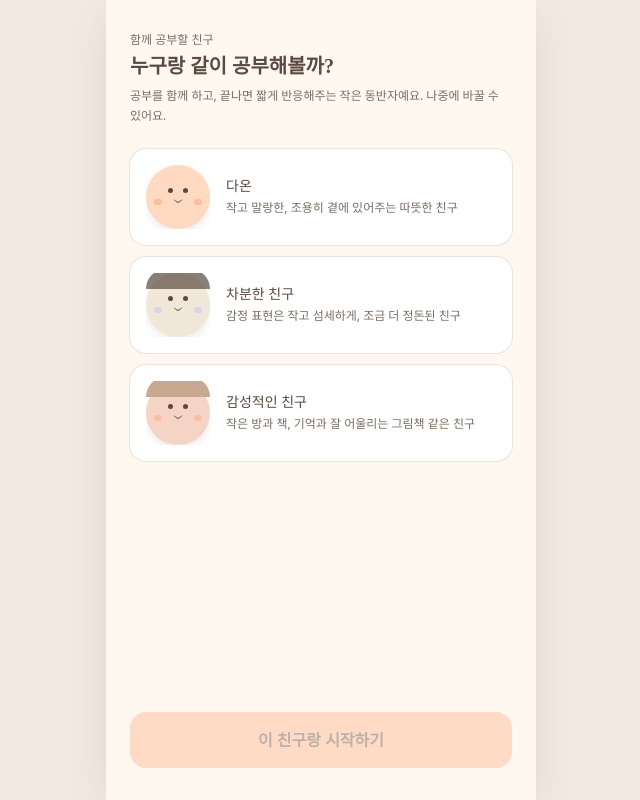
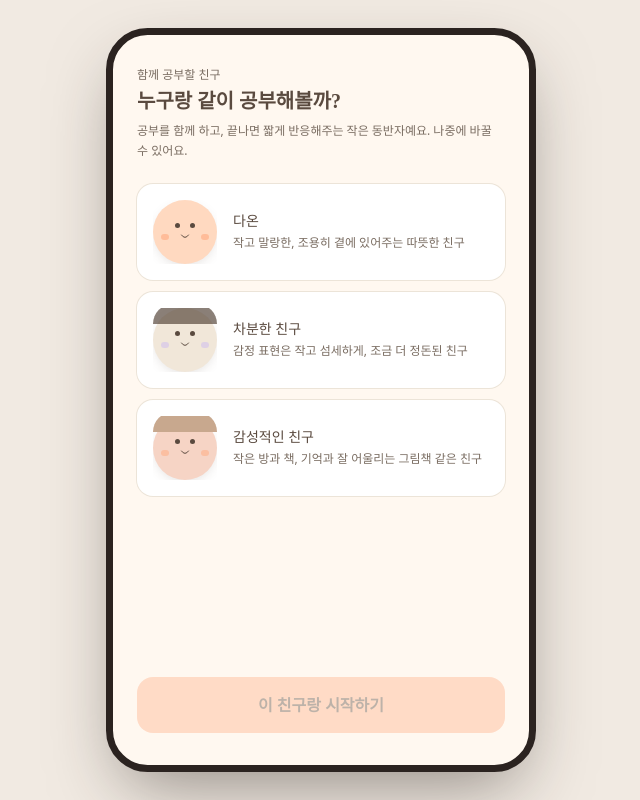
Before and after one commit to hapy9389-prog/study-AI, a Next.js app: page / in a window 1280 px wide. Shown: the whole page, without its empty margins (319-959 px from the left). Built offline with nearby package versions, Linux system fonts and the light colour scheme; a web font is replaced by a local one.

Commit message:
휴대폰 테두리

```diff
--- a/app/layout.tsx
+++ b/app/layout.tsx
@@ -1,4 +1,4 @@
-import type { Metadata } from "next";
+import type { Metadata, Viewport } from "next";
 import { Gowun_Batang, IBM_Plex_Sans_KR } from "next/font/google";
 import "./globals.css";
 
@@ -41,6 +41,12 @@ export const metadata: Metadata = {
   description: "공부하고, AI 공부 친구와 함께 성장하는 공부 게임",
 };
 
+// 노치/홈 인디케이터 영역까지 화면을 쓰고, BottomNavigation·ScreenShell 의 기존
+// env(safe-area-inset-bottom) 여백이 실제로 동작하게 한다.
+export const viewport: Viewport = {
+  viewportFit: "cover",
+};
+
 export default function RootLayout({ children }: LayoutProps<"/">) {
   return (
     <html lang="ko" className={`h-full ${sans.variable} ${serif.variable}`}>
--- a/app/page.tsx
+++ b/app/page.tsx
@@ -2,6 +2,7 @@
 
 import { useEffect, useReducer, useRef, useState } from "react";
 import MobileLayout from "@/components/layout/MobileLayout";
+import PhoneFrame from "@/components/layout/PhoneFrame";
 import type { NavTab } from "@/components/layout/BottomNavigation";
 import CharacterArea from "@/components/character/CharacterArea";
 import StudyCard from "@/components/study/StudyCard";
@@ -290,12 +291,12 @@ export default function Home() {
     setShowMyRoomScreen(true);
   };
 
-  // SSR/최초 렌더는 항상 여기 — 캐릭터 해석이 끝나기 전. 빈 cream 컬럼(한 프레임).
+  // SSR/최초 렌더는 항상 여기 — 캐릭터 해석이 끝나기 전. 빈 cream 화면(한 프레임).
   if (!characterChecked) {
     return (
-      <div className="flex min-h-screen w-full justify-center bg-warm-gray/10">
-        <div className="min-h-screen w-full max-w-[430px] bg-cream shadow-[var(--shadow-lift)]" />
-      </div>
+      <PhoneFrame>
+        <div className="min-h-0 flex-1" />
+      </PhoneFrame>
     );
   }
 
--- a/components/layout/MobileLayout.tsx
+++ b/components/layout/MobileLayout.tsx
@@ -1,5 +1,6 @@
 import type { ReactNode } from "react";
 import BottomNavigation, { type NavTab } from "./BottomNavigation";
+import PhoneFrame from "./PhoneFrame";
 
 interface MobileLayoutProps {
   children: ReactNode;
@@ -8,8 +9,9 @@ interface MobileLayoutProps {
   navLocked: boolean;
 }
 
-// Mobile-first shell: full-bleed on phones, centered as an app-like column on
-// wider (PC) viewports via max-width + centering — no hardcoded fixed width.
+// Mobile-first shell: 데스크톱에서는 PhoneFrame(스마트폰 프레임) 안, 모바일에서는
+// full-bleed. 내부 스크롤 영역(min-h-0 flex-1 overflow-y-auto)만 스크롤되고
+// BottomNavigation 은 프레임 하단에 항상 고정된다(shrink-0).
 export default function MobileLayout({
   children,
   activeTab,
@@ -17,17 +19,17 @@ export default function MobileLayout({
   navLocked,
 }: MobileLayoutProps) {
   return (
-    <div className="flex min-h-screen w-full justify-center bg-warm-gray/10">
-      <div className="flex min-h-screen w-full max-w-[430px] flex-col bg-cream shadow-[var(--shadow-lift)]">
-        <div className="motion-safe:animate-screen-enter flex flex-1 flex-col gap-4 overflow-y-auto py-6">
-          {children}
-        </div>
+    <PhoneFrame>
+      <div className="motion-safe:animate-screen-enter flex min-h-0 flex-1 flex-col gap-4 overflow-y-auto py-6">
+        {children}
+      </div>
+      <div className="shrink-0">
         <BottomNavigation
           activeTab={activeTab}
           onTabChange={onTabChange}
           navLocked={navLocked}
         />
       </div>
-    </div>
+    </PhoneFrame>
   );
 }
--- /dev/null
+++ b/components/layout/PhoneFrame.tsx
@@ -0,0 +1,22 @@
+import type { ReactNode } from "react";
+
+// 앱 외곽 셸. 데스크톱(md+)에서는 화면 중앙에 실제 스마트폰처럼 읽히는 프레임
+// (어두운 warm bezel = 두꺼운 border + 큰 radius + 깊은 soft shadow) 안에서 앱이
+// 렌더된다. 모바일/좁은 화면(<md)에서는 bezel 이 사라지고 기존 full-screen 앱 그대로.
+//
+// MobileLayout / ScreenShell / app/page.tsx 의 BootSplash 가 공통으로 이걸로 감싼다.
+// 내부 스크롤 영역과 BottomNavigation 배치는 children 몫 — 여기서는 고정 높이 +
+// overflow-hidden + flex column 만 책임진다(§ study-ai-3-breezy-cook 계획).
+//
+// 바깥은 모바일에서 block(<md), 데스크톱에서 flex-center(md:) — 좁은 화면에서
+// flex 자식의 width:100% 해석 문제로 콘텐츠가 가로로 넘치는 걸 피한다. screen 은
+// mx-auto 로 중앙 정렬하고, overflow-hidden 이 넘치는 자식을 잘라 준다.
+export default function PhoneFrame({ children }: { children: ReactNode }) {
+  return (
+    <div className="min-h-[100dvh] w-full bg-warm-gray/10 md:flex md:items-center md:justify-center md:py-7">
+      <div className="mx-auto flex h-[100dvh] min-h-0 w-full max-w-[430px] flex-col overflow-hidden bg-cream md:h-[calc(100dvh_-_3.5rem)] md:max-h-[880px] md:rounded-[2.6rem] md:border-[7px] md:border-[#2b2320] md:shadow-[0_28px_70px_-18px_rgb(43_35_32/0.5)]">
+        {children}
+      </div>
+    </div>
+  );
+}
--- a/components/layout/ScreenShell.tsx
+++ b/components/layout/ScreenShell.tsx
@@ -1,4 +1,5 @@
 import type { ReactNode } from "react";
+import PhoneFrame from "./PhoneFrame";
 
 interface ScreenShellProps {
   /** 있으면 상단에 "← 돌아가기" 고스트 버튼을 그린다. */
@@ -12,9 +13,9 @@ interface ScreenShellProps {
 }
 
 // 바텀 네비 없이 홈을 대체하는 풀스크린들(Social Check-in / 다온 꾸미기 /
-// 내 공간 / 친구 방)의 공통 셸. 이전에는 각 파일이 letterbox + cream 컬럼 +
-// 돌아가기 버튼 + h1 을 손으로 복붙했다 — 그 결과 px/py, 제목 스타일이 조금씩
-// 어긋났다. 이 컴포넌트로 단일화한다. MobileLayout(홈/기억 탭)은 그대로 둔다.
+// 내 공간 / 친구 방)의 공통 셸. 데스크톱에서는 PhoneFrame(스마트폰 프레임) 안,
+// 모바일에서는 full-bleed. 스크롤은 내부 컨테이너(min-h-0 flex-1 overflow-y-auto)
+// 에서만 일어난다 — 브라우저 body 는 스크롤되지 않는다.
 export default function ScreenShell({
   onBack,
   eyebrow,
@@ -27,10 +28,8 @@ export default function ScreenShell({
   const firstHeaderSpacing = onBack ? "mt-2" : "";
 
   return (
-    <div className="flex min-h-screen w-full justify-center bg-warm-gray/10">
-      <div
-        className="motion-safe:animate-screen-enter flex min-h-screen w-full max-w-[430px] flex-col bg-cream px-6 pb-[max(2rem,env(safe-area-inset-bottom))] pt-8 shadow-[var(--shadow-lift)]"
-      >
+    <PhoneFrame>
+      <div className="motion-safe:animate-screen-enter flex min-h-0 flex-1 flex-col overflow-y-auto px-6 pb-[max(2rem,env(safe-area-inset-bottom))] pt-8">
         {onBack && (
           <button type="button" onClick={onBack} className="btn-ghost">
             ← 돌아가기
@@ -57,6 +56,6 @@ export default function ScreenShell({
 
         {footer && <div className="mt-6">{footer}</div>}
       </div>
-    </div>
+    </PhoneFrame>
   );
 }
```
